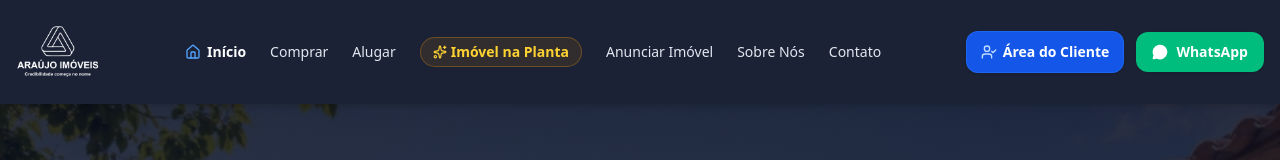
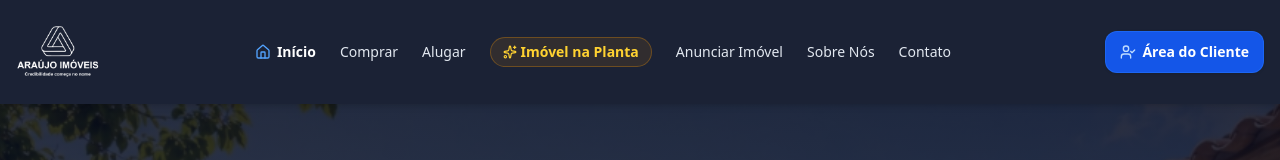
Before and after one commit to marcapay/SITEARA-JOIM-VEIS, a Next.js app: page / in a window 1280 px wide. Shown: the top 160 px of the page. Built offline with nearby package versions, Linux system fonts and the light colour scheme; no server answers.

Commit message:
style(header): remover botao do WhatsApp do topo mantendo apenas o botao flutuante

```diff
--- a/src/components/Header.tsx
+++ b/src/components/Header.tsx
@@ -62,16 +62,6 @@ export function Header() {
             <UserCheck className="w-4 h-4 text-blue-200" />
             <span>Área do Cliente</span>
           </Link>
-
-          <a
-            href={getWhatsAppLink()}
-            target="_blank"
-            rel="noopener noreferrer"
-            className="hidden sm:flex items-center gap-2 bg-emerald-500 hover:bg-emerald-600 text-white text-xs sm:text-sm font-bold px-4 py-2.5 rounded-xl transition-all shadow-sm active:scale-95"
-          >
-            <MessageCircle className="w-4 h-4 fill-current" />
-            <span>WhatsApp</span>
-          </a>
 
           <button
             onClick={toggleMenu}
```
